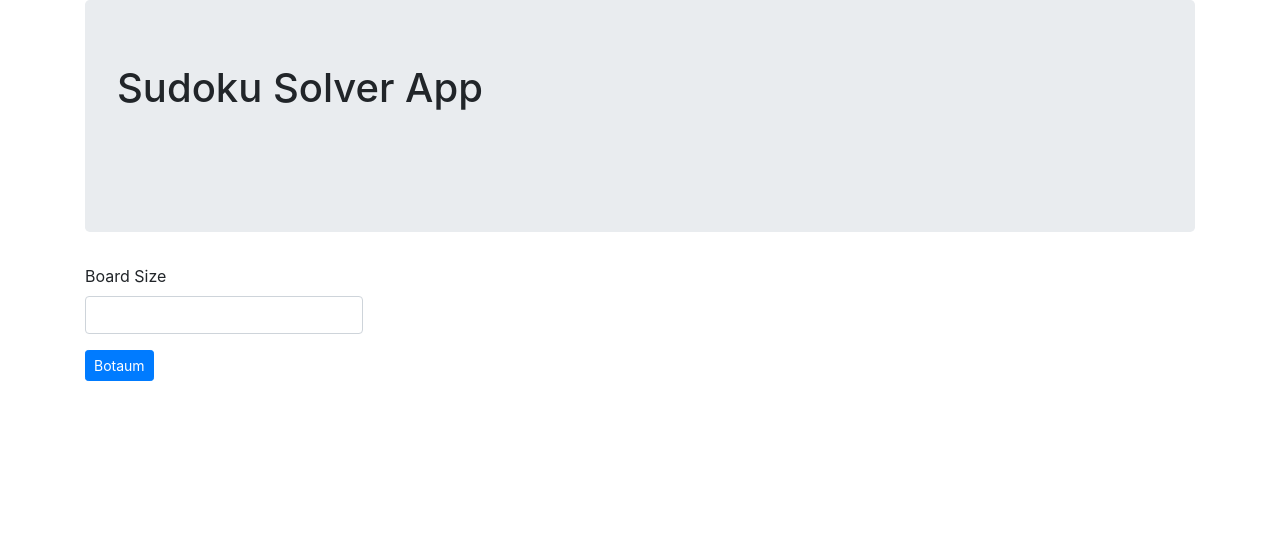
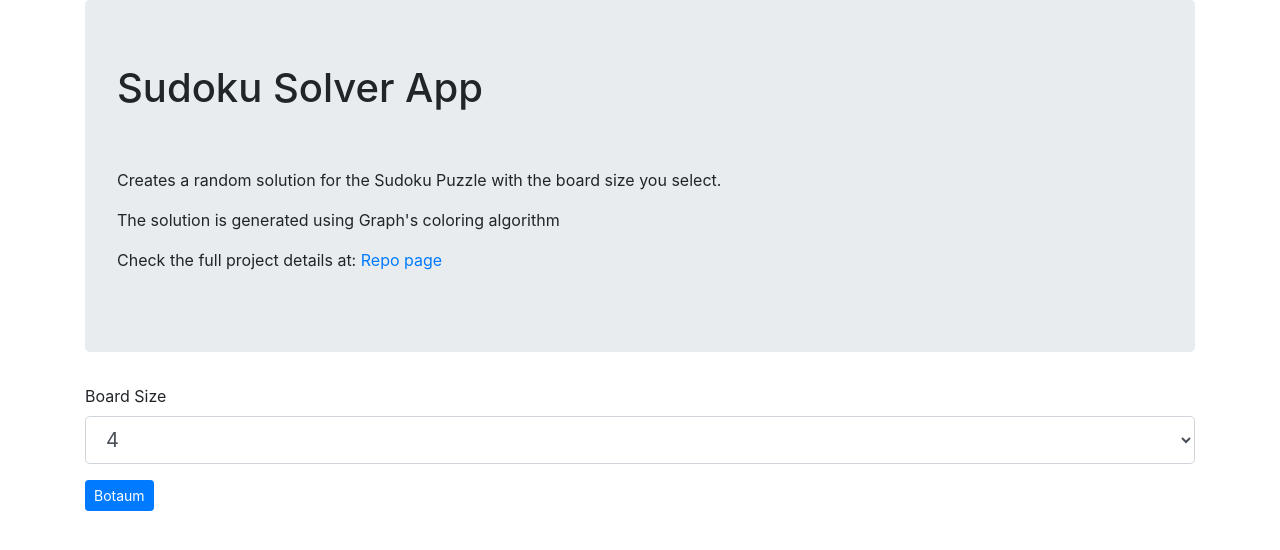
Before and after one commit to joaoheusi/SudokuSolver, a Flask app: page / in a window 1280 px wide. Shown: the top 550 px of the page. Run offline with Flask 2, Linux system fonts and the light colour scheme; parts of the project's set-up code (start-up, migrations or seed data) failed here and were passed over; some libraries are stand-ins or nearby versions.

Commit message:
fully functional 16x16

```diff
--- a/SudokuServer/engine/app.py
+++ b/SudokuServer/engine/app.py
@@ -4,6 +4,7 @@ import random
 from datetime import datetime
 from operator import itemgetter
 
+random.seed(datetime.now())
 
 # Tanto para vértice como para grupo. Acréscimo no primero elemento significa que se moveu para a direita
 # Acréscimo no segundo elemento do nome significa que se moveu para baixo.
@@ -13,11 +14,11 @@ from operator import itemgetter
 #supported sizes = 4,9,16
 SIZE = 9
 
-fullColorList = ['#264653','#2a9d8f','#e9c46a',
-                 '#f4a261','#e76f51','#e63946',
-                 '#db00b6','#bdb2ff','#a8dadc',
-                 '#457b9d','#1d3557','#ffbe0b',
-                 '#fb5607','#ff006e','#8338ec','#eeef20']
+fullColorList = ['#264653','#2a9d8f','#e9c46a','#f4a261','#e76f51',
+                 '#e63946','#db00b6','#bdb2ff','#a8dadc','#457b9d',
+                 '#1d3557','#ffbe0b','#fb5607','#ff006e','#e01e37',
+                 '#0377a8','#eeef20','#118fb0','#1fa6b8','#2fb5c7'
+                 '#a71e34','#b21e35','#b24e35','#8338ec','#6e1423']
 
 def createNodes(graph,size):
     for posx in range(size):
@@ -84,8 +85,11 @@ def colorGraph(graph):
             availabilityList.append((node,len(availableNodeColors)))
             sortedAvailabilityList =sorted(availabilityList,key=takeSecond)
 
-        pickList = list(( i[0] for i in sortedAvailabilityList if i[0] not in coloredList))
-        least_available_node = pickList[0]
+        pickList = list(( i[0] for i in sortedAvailabilityList if (i[0] not in coloredList and i [1] != 0)))
+        if not coloredList:
+            least_available_node = pickList[random.randint(0,size-1)]
+        else:
+            least_available_node = pickList[0]
         lanNeighbors = list(graph.neighbors(least_available_node))
         lanNeighborsUsedColors =[]
         for lanNeighbor in lanNeighbors:
@@ -93,7 +97,8 @@ def colorGraph(graph):
                     lanNeighborsUsedColors.append(graph.nodes[lanNeighbor]['color'])
         availableLanColors = list( set(colorList) - set(lanNeighborsUsedColors))
         colorChosen = leastUsedColor(graph,availableLanColors)
-        graph.nodes[least_available_node]['color'] = colorChosen[0][0]
+        clSize = len(colorChosen)
+        graph.nodes[least_available_node]['color'] = colorChosen[random.randint(0,clSize-1)]
         coloredList.append(least_available_node)
 
 
@@ -105,15 +110,22 @@ def leastUsedColor(graph,listOfColors):
         if graph.nodes[node]['color'] != '':
             usedColors.append(graph.nodes[node]['color'])
     my_dict = {i:usedColors.count(i) for i in usedColors}
-    print(my_dict)
+    #print(my_dict)
     rankedAvbColors =[]
     for color in listOfColors:
         rankedAvbColors.append((color,my_dict.get(color,0)))
-    print(rankedAvbColors)
+    #print(rankedAvbColors)
     rankedAvbColors.sort(key=takeSecond)
-    return rankedAvbColors
+    returnableColors = list(( i[0] for i in rankedAvbColors))
+    return returnableColors
 
-
+def first_true(results,size):
+    if results[0]:
+        #print('lalalalal{}'.format(results[1]))
+        return results[1]
+    else:
+        #print('tried{}'.format(results[1]))
+        return code_run(size)
 
 def code_run(size = 9):
     G = nx.Graph()
@@ -121,11 +133,12 @@ def code_run(size = 9):
     createNodes(G, size)
     setSubGroups(G)
     createEdges(G)
+    good = False
     try:
         colorGraph(G)
         good=True
     except IndexError:
-        print('ohoh')
+        good=False
         pass
 
     newmatrix = []
@@ -137,8 +150,9 @@ def code_run(size = 9):
         posy = G.nodes[node]['posy']
         val = G.nodes[node]['color']
         newmatrix[posx-1][posy-1] = val
-    print(newmatrix)
-    return newmatrix
+
+
+    return first_true([good,newmatrix],size)
 
 
 
--- a/SudokuServer/templates/sudokuexe.html
+++ b/SudokuServer/templates/sudokuexe.html
@@ -13,6 +13,7 @@
         <div class="jumbotron">
             <h1>Sudoku Solver App</h1>
             <br><br>
+            <a href="{{ url_for('home_page')}}" class="btn btn-info">Back to Description</a>
         </div>
 
     {% if newmatrix%}
@@ -22,7 +23,7 @@
         {% for lines in newmatrix %}
         <tr>
             {% for item in lines %}
-                <td style='background-color: {{item}}'> {{color_pallete.index(item)}}</td>
+                <td style='background-color: {{item}}'> {{color_pallete.index(item) + 1}}</td>
             {% endfor %}
         </tr>
         {% endfor %}
--- a/SudokuServer/templates/sudokuhome.html
+++ b/SudokuServer/templates/sudokuhome.html
@@ -13,12 +13,19 @@
         <div class="jumbotron">
             <h1>Sudoku Solver App</h1>
             <br><br>
+            <p>Creates a random solution for the Sudoku Puzzle with the board size you select.</p>
+            <p>The solution is generated using Graph's coloring algorithm</p>
+            <p>Check the full project details at: <a href="https://github.com/joaomheusi/SudokuSolver">Repo page</a></p>
         </div>
         <div class="sudokuform">
             <form action="/sudoku" method="POST" class="reveal-content">
                 <div class="form-group">
                     <label for="boardSize">Board Size</label>
-                    <input type="number" class="form-control col-md-3" id="boardSize" name = "boardSize">
+                <select class="form-control form-control-lg"id="boardSize" name = "boardSize">
+                    <option value=4>4</option>
+                    <option value=9>9</option>
+                    <option value=16>16</option>
+                  </select>
                 </div>
             <button type="submit" class="btn btn-primary btn-sm">Botaum</button>
             </form>
```
Also changed, not shown: SudokuServer/static/mystyle.css (line endings or trailing spaces).
